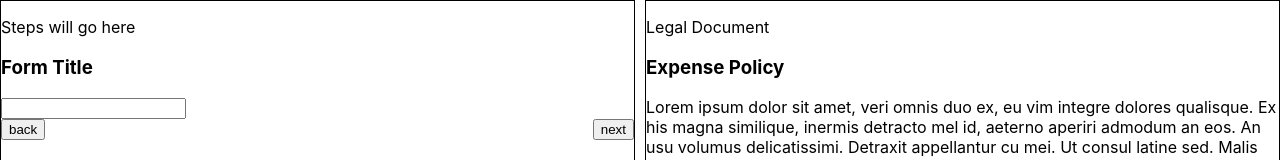
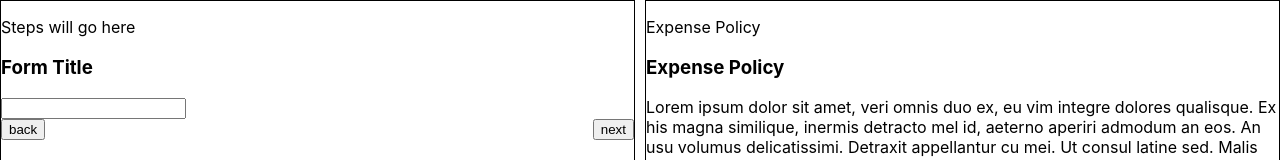
Before and after one commit to braedongough/expense-policy-generator, a React (Create React App) app: page / in a window 1280 px wide. Shown: the top 160 px of the page. Built offline with nearby package versions, Linux system fonts and the light colour scheme.

Commit message:
changed legal document to expense policy

```diff
--- a/src/Components/Document/Document.js
+++ b/src/Components/Document/Document.js
@@ -6,7 +6,7 @@ export default class Document extends Component {
   render() {
     return (
       <Wrapper>
-        <Header textLabel="Legal Document" textTitle="Expense Policy" />
+        <Header textLabel="Expense Policy" textTitle="Expense Policy" />
         <p>
           Lorem ipsum dolor sit amet, veri omnis duo ex, eu vim integre dolores
           qualisque. Ex his magna similique, inermis detracto mel id, aeterno
```
Also changed, not shown: src/Components/Wizard/Wizard.js (+0 -9 lines).
